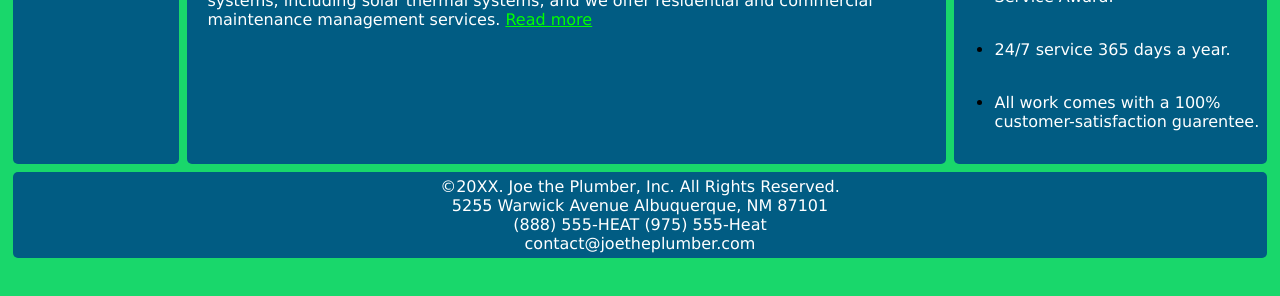
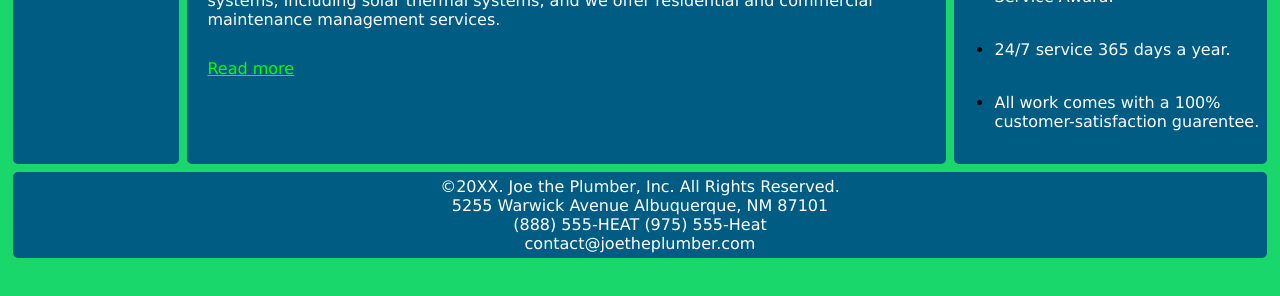
Before and after one commit to spliiffy/Joe-The-Plumber, a plain HTML site: page about.html in a window 1280 px wide. Shown: the part 442-738 px from the top of the page. Drawn offline with nearby package versions, Linux system fonts and the light colour scheme; a script that the page names is missing.

Commit message:
Update about.html

```diff
--- a/about.html
+++ b/about.html
@@ -31,7 +31,7 @@
             <p>In 1968 Joe Manning sr began working as an independent plumber out of his garge.</p>
             <p>His goal was simple to provide quality dependable and affordable plumbing and heating services to residental customers. If he did that he knew his business would grow.</p>
             <p>Today Joe manning jr. is still committed to the same level of service and quality that made his father a household name in albuquerque area.</p>
-            <p>Along with our general plumbing services, we install and maintain heating and cooling systems, including solar thermal systems, and we offer residential and commercial maintenance management services. <a href="giveback.html">Read more</a></p>
+            <p>Along with our general plumbing services, we install and maintain heating and cooling systems, including solar thermal systems, and we offer residential and commercial maintenance management services.</p> <p><a href="giveback.html"> Read more</a></p>
     </main>
     <aside> <h2>Joe the plumber facts</h2> <ul>
   <li><p>Family-owned and operated since 1968.</p></li>
```
